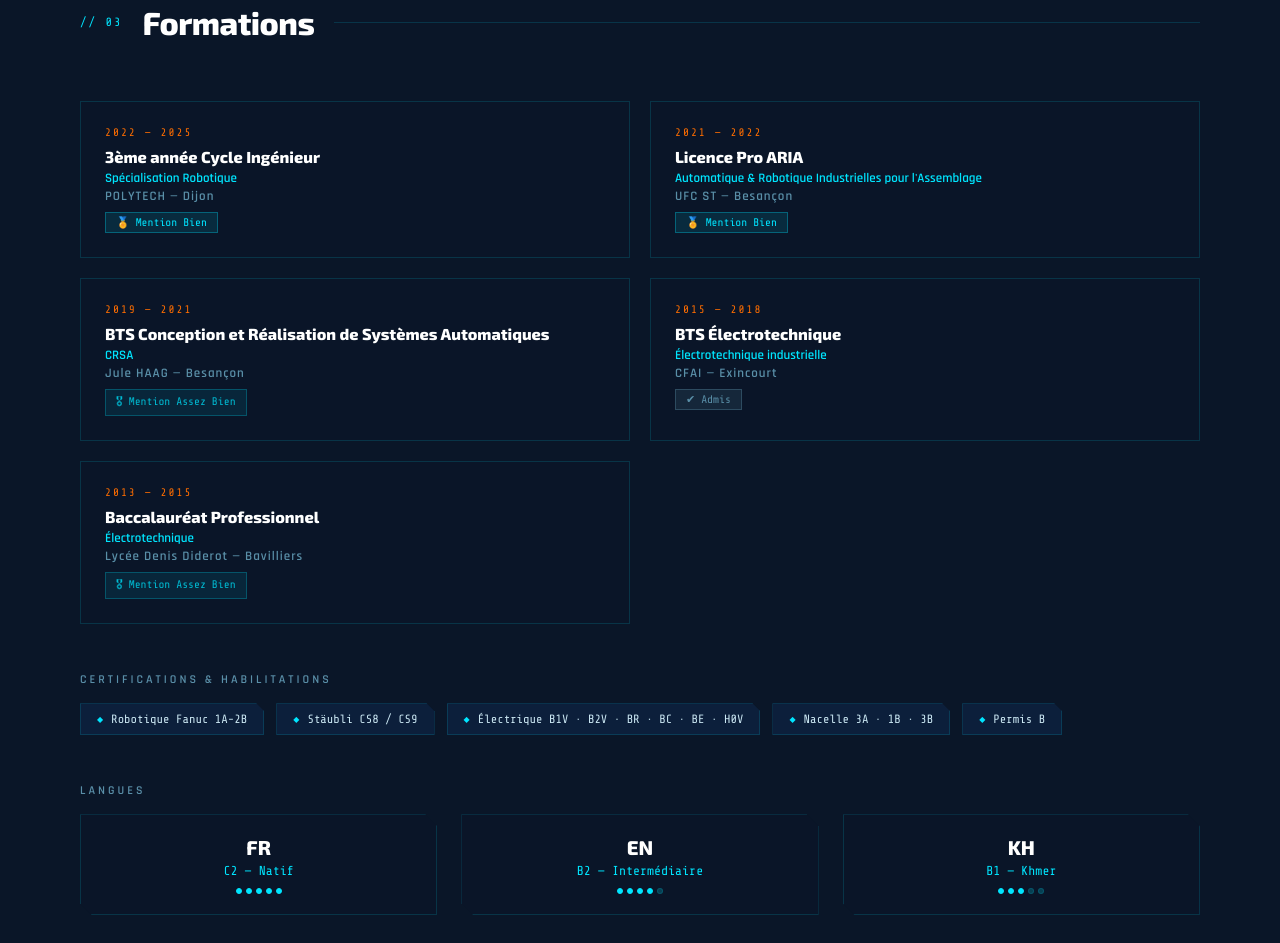
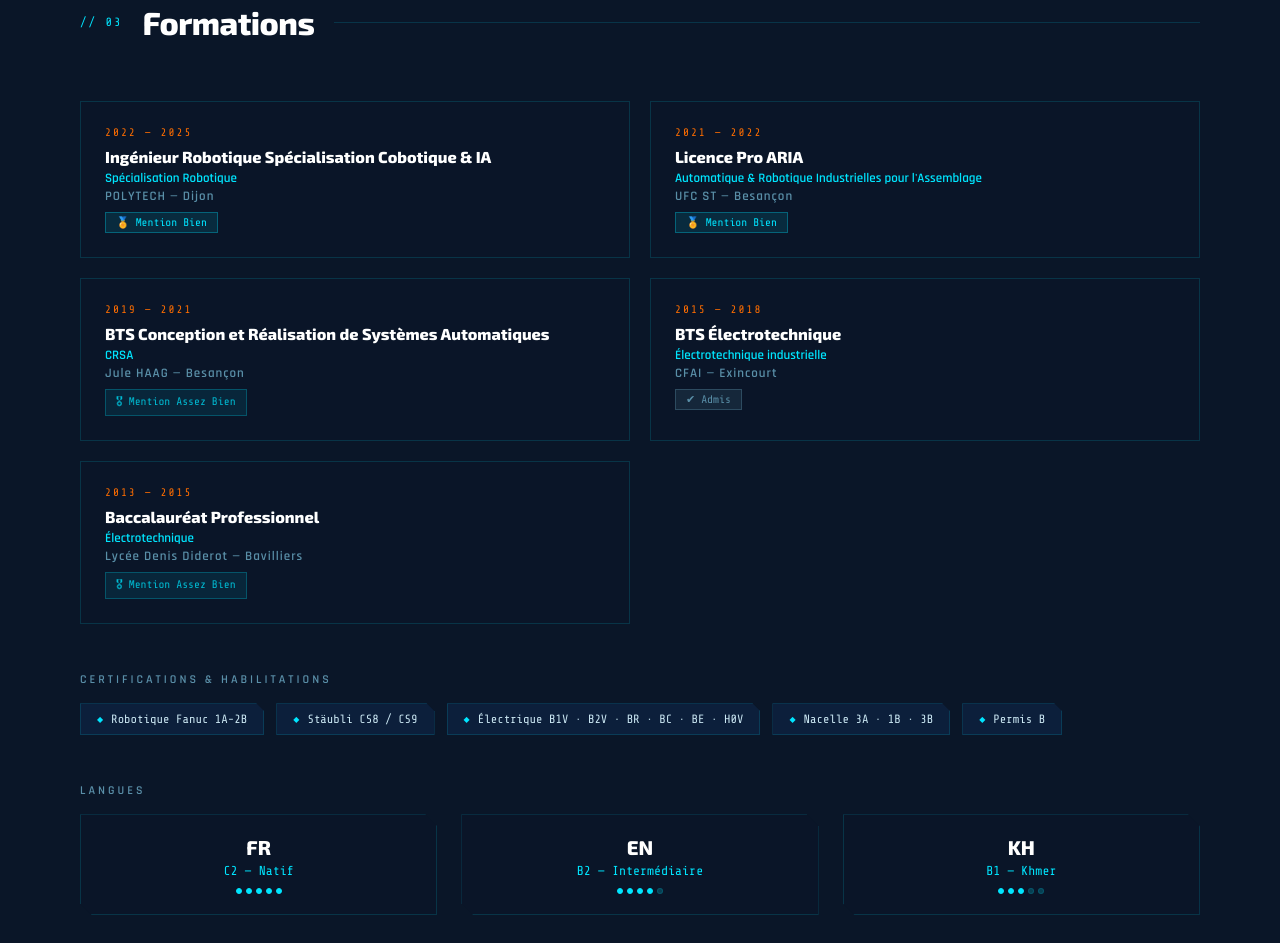
Before and after one commit to BALY1996/BALY1996.github.io, a plain HTML site: page index.html in a window 1280 px wide. Shown: the part 3286-4229 px from the top of the page. Drawn offline with nearby package versions, Linux system fonts and the light colour scheme.

Commit message:
Update index.html

```diff
--- a/index.html
+++ b/index.html
@@ -1230,7 +1230,7 @@
   <div class="edu-grid">
     <div class="edu-card fade-in">
       <div class="edu-year">2022 — 2025</div>
-      <div class="edu-degree">3ème année Cycle Ingénieur</div>
+      <div class="edu-degree">Ingénieur Robotique Spécialisation Cobotique & IA </div>
       <div style="font-size:13px;color:var(--cyan);margin:4px 0 2px;font-family:'Rajdhani',sans-serif;font-weight:600;">Spécialisation Robotique</div>
       <div class="edu-school">POLYTECH — Dijon</div>
       <div style="margin-top:8px;display:inline-block;background:rgba(0,229,255,0.1);border:1px solid rgba(0,229,255,0.3);padding:3px 10px;font-family:'Share Tech Mono',monospace;font-size:11px;color:var(--cyan);">🏅 Mention Bien</div>
```
